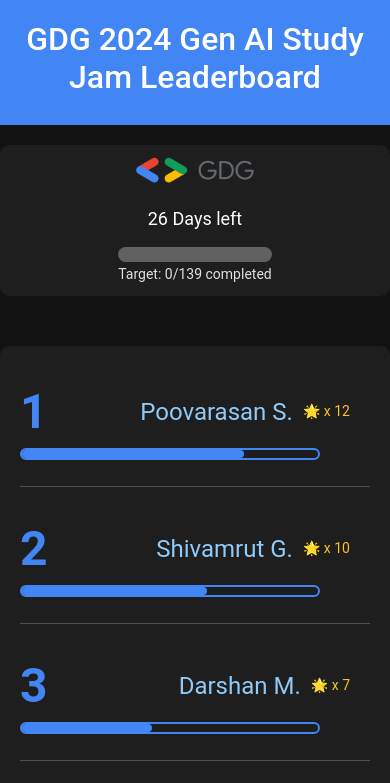
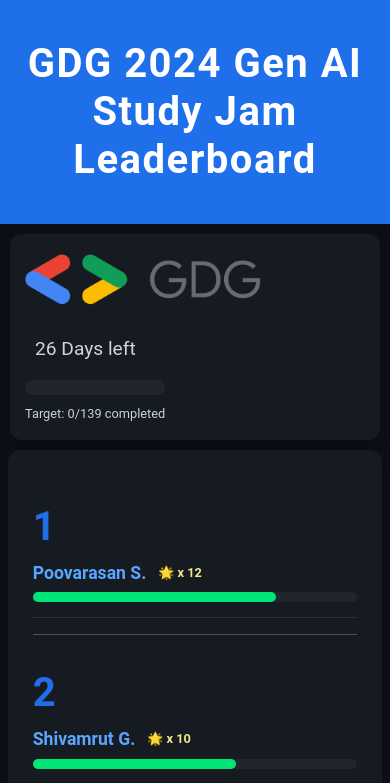
Before and after one commit to Shivamrut/GDG_GENAI_LEADERBOARD, a plain HTML site: page index.html in a window 390 px wide. Shown: the top 783 px of the page. Drawn offline with nearby package versions, Linux system fonts and the light colour scheme.

Commit message:
Update index.css

```diff
--- a/index.css
+++ b/index.css
@@ -1,138 +1,274 @@
+/* General body styling */
 body {
-    background-color: #121212;
-    color: #e0e0e0;
-    font-family: 'Roboto', sans-serif;
+  background-color: #0d1117; /* Darker background for contrast */
+  color: #f0f6fc;
+  font-family: "Roboto", sans-serif;
+  margin: 0;
+  padding: 0;
+  line-height: 1.6;
+  overflow-x: hidden;
 }
 
+/* Header Styling */
 .header-google {
-    background-color: #4285F4;
+  background-color: #1f6feb; /* Brighter shade of blue */
+  padding: 40px 0;
+  text-align: center;
   color: white;
-    text-align: center;
-    padding: 20px;
+  box-shadow: 0 4px 10px rgba(0, 0, 0, 0.2);
 }
 
 .header-google h1 {
-    color: #ffffff;
-    font-size: 32px;
+  font-size: 2.5rem;
+  letter-spacing: 1.5px;
+  font-weight: bold;
+  margin: 0;
 }
 
-.leaderboard-table {
-    margin: 50px auto;
-    max-width: 800px;
-    padding: 20px;
-    background-color: #1e1e1e;
-    border-radius: 10px;
-    text-align: center;
-}
-
-.participant-info {
+/* Top bar layout with logo, search, countdown, and progress */
+.top-bar {
   display: flex;
   align-items: center;
   justify-content: space-between;
-    padding: 10px 0;
+  padding: 20px;
+  max-width: 1200px;
+  margin: 30px auto;
+  background-color: #161b22;
+  border-radius: 12px;
+  box-shadow: 0 4px 12px rgba(0, 0, 0, 0.3);
   flex-wrap: wrap;
 }
 
+.gdg-logo {
+  height: 60px;
+  margin-right: 15px;
+  border-radius: 2px;
+}
+
+.search-bar {
+  flex-grow: 1;
+  margin: 0 20px;
+}
+
+.search-bar input {
+  padding: 12px;
+  font-size: 1.1rem;
+  border: 1px solid #2d333b;
+  border-radius: 8px;
+  background-color: #f6ed9e;
+  color: #b9c7d4;
+  transition: border-color 0.3s ease;
+  width: 100%; /* Ensure input takes full width */
+}
+
+.search-bar input:focus {
+  outline: none;
+  border-color: #1f6feb;
+}
+
+.countdown {
+  color: #d1d5da;
+  font-size: 1.2rem;
+  margin: 10px;
+}
+
+.progress-area {
+  display: flex;
+  flex-direction: column;
+  align-items: flex-end;
+}
+
+/* Progress bar styling */
+.target-progress-container {
+  width: 200px;
+  height: 20px;
+  border-radius: 10px;
+  background-color: #21262d;
+  margin-top: 10px;
+  position: relative;
+  overflow: hidden;
+}
+
+.target-progress-fill {
+  height: 100%;
+  background: linear-gradient(90deg, #34a853, #fbbc04);
+  border-radius: 10px;
+  transition: width 0.5s ease;
+}
+
+#target-text {
+  color: #c9d1d9;
+  font-size: 0.9rem;
+  margin-top: 5px;
+}
+
+/* Leaderboard container */
+.leaderboard-table {
+  max-width: 1200px;
+  margin: 40px auto;
+  background-color: #161b22;
+  border-radius: 12px;
+  padding: 25px;
+  box-shadow: 0 6px 16px rgba(0, 0, 0, 0.3);
+}
+
+.leaderboard-body {
+  padding: 10px 0;
+}
+
+/* Participant information */
+.participant-info {
+  display: flex;
+  justify-content: space-between;
+  align-items: center;
+  padding: 15px 0;
+  margin-bottom: 15px;
+  transition: background-color 0.3s;
+  border-bottom: 1px solid #2d333b;
+}
+
+.participant-info:hover {
+  background-color: #21262d;
+}
+
 .participant-rank {
-    font-size: 48px;
+  padding-right: 10px;
+  font-size: 2.5rem;
   font-weight: bold;
-    color: #4285F4;
+  color: #1f6feb;
 }
 
 .participant-name {
-    font-size: 24px;
-    color: #90caf9;
-    text-align: left;
-    margin-right: 20px;
+  font-size: 1.4rem;
+  color: #58a6ff;
   display: flex;
   align-items: center;
 }
 
 .participant-badges {
-    font-size: 14px;
-    margin-left: 10px;
-    color: #fbc02d;
+  font-size: 0.9rem;
+  margin-left: 12px;
+  color: #f0e68c;
 }
 
+/* Adjustments for the progress bar visibility on all screen sizes */
 .progress-container {
-    width: 100%;
-    max-width: 300px;
-    height: 12px;
-    border: 2px solid #4285F4;
-    border-radius: 10px;
-    background-color: transparent;
+  flex-grow: 1;
+  height: 15px;
+  background-color: #21262d;
+  border-radius: 8px;
+  margin-left: 20px;
+  position: relative;
 }
 
 .progress-fill {
   height: 100%;
-    background-color: #4285F4;
+  background-color: #00e676;
   border-radius: 8px;
+  transition: width 0.4s ease;
 }
 
-.leaderboard-body {
-    margin: 0 auto;
-    max-width: 800px;
-}
-
-/* Top bar for GDG and countdown */
+/* Responsive layout */
+@media (max-width: 768px) {
   .top-bar {
-    display: flex;
-    justify-content: space-between;
-    align-items: center;
-    margin: 20px auto;
-    max-width: 800px;
-    padding: 10px 20px;
-    background-color: #1e1e1e;
-    border-radius: 10px;
-    gap: 10px;
-    /* Add space between elements */
+    flex-direction: column;
+    padding: 15px;
+    margin: 10px;
+    align-items: flex-start; /* Align items to the start for better spacing */
   }
 
   .gdg-logo {
-    height: 50px;
-    width: auto;
-    flex-shrink: 0;
-    /* Prevent image from shrinking */
+    margin-bottom: 15px;
   }
 
-.countdown {
-    font-size: 18px;
-    color: #ffffff;
+  .search-bar {
+    margin: 10px 0;
+    width: 100%; /* Ensure search bar takes full width */
+  }
+
+  .leaderboard-table {
+    width: 96%;
+    margin: 0 auto; /* Center leaderboard on mobile */
+  }
+
+  .participant-name {
+    font-size: 1.1rem;
+    font-weight: bolder;
+  }
+
+  .participant-info {
+    padding: 10px 0; /* Slightly more padding for touch devices */
+    flex-direction: column; /* Stack items vertically for mobile */
+    align-items: flex-start;
+  }
+
+  .progress-area {
+    align-items: center;
+    width: 100%; /* Full width for progress area */
+  }
+
+  .participant-badges {
+    font-size: 0.8rem; /* Adjust badge font size for better fit */
+    margin-left: 12px;
+    color: #f0e68c;
   }
 
   .target-progress-container {
-    width: 100%;
-    max-width: 300px;
-    height: 15px;
-    border-radius: 10px;
-    background-color: #616161;
-    margin-top: 5px;
+    width: 100%; /* Ensure progress bar is responsive */
+    height: 15px; /* Height adjusted for smaller screens */
+    margin: 5px 0; /* Reduced margin for compactness */
   }
 
-.target-progress-fill {
-    height: 100%;
-    background-color: #00e676;
-    border-radius: 8px;
+  /* Responsive adjustments for the progress bar text */
+  #target-text {
+    font-size: 0.8rem;
   }
 
-/* Media query to ensure elements stack on mobile view */
-@media (max-width: 768px) {
-    .top-bar {
-        flex-direction: column;
-        /* Stack elements vertically */
-        align-items: center;
-        /* Center elements */
+  /* Adjust the participant progress container for better visibility on mobile */
+  .progress-container {
+    margin-left: 0px;
+    width: 100%; /* Ensure progress bar fills available space */
+    margin: 5px 0px; /* Add some spacing */
+    height: 10px; /* Slightly reduced height for mobile */
+  }
 }
 
-    .gdg-logo {
-        height: 30px;
-        /* Reduce logo size on mobile */
-        margin-bottom: 10px;
-        /* Add space below logo */
+/* Modal Styling */
+.modal-content {
+  margin-top: 40px;
+  border-radius: 10px;
+  /* border: 1px solid #011020; Light gray border */
 }
 
-    .target-progress-container {
-        max-width: 100%;
-        /* Make progress bar full width */
+.modal-header {
+  background-color: #437ebd; /* Bootstrap primary color */
+  color: white; /* White text color */
+  /* border-top-left-radius: 10px;
+  border-top-right-radius: 10px; */
 }
+
+.modal-body {
+  background-color: #373737; /* Light background color */
+  color: #ffffff; /* Dark text color */
 }
+
+.modal-footer {
+  background-color: #437ebd;
+  border-top: 1px solid #dee2e6; /* Light gray border */
+}
+
+.modal-title {
+  font-size: 1.5rem; /* Slightly larger font for title */
+}
+
+/* More Details button */
+.more-details {
+  color: #007bff; /* Bootstrap primary color */
+  transition: color 0.3s ease; /* Smooth transition for color change */
+}
+
+.more-details:hover {
+  color: #0056b3; /* Darker shade on hover */
+}
+
+/* Participant Info Styles */
```
Lines whose indentation alone changed are shown as unchanged.
